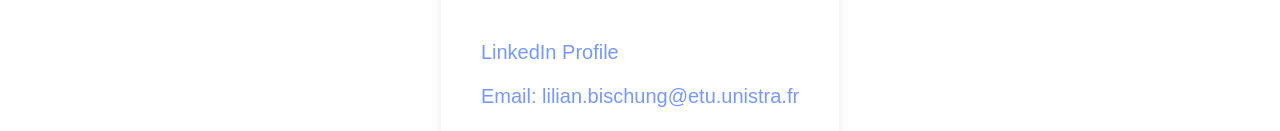
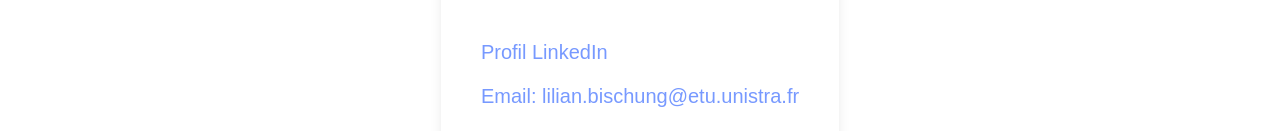
Before and after one commit to Lirobi/cv-interactif, a Next.js app: page /contact in a window 1280 px wide. Shown: the part 434-565 px from the top of the page. Built offline with nearby package versions, Linux system fonts and the light colour scheme.

Commit message:
Modification du texte du lien linkedin

```diff
--- a/app/contact/page.tsx
+++ b/app/contact/page.tsx
@@ -16,7 +16,7 @@ export default function ContactPage() {
                                 target="_blank"
                                 className="underline-animation text-foreground"
                             >
-                                LinkedIn Profile
+                                Profil LinkedIn
                             </Link>
                         </p>
                         <p className="text-xl">
```
